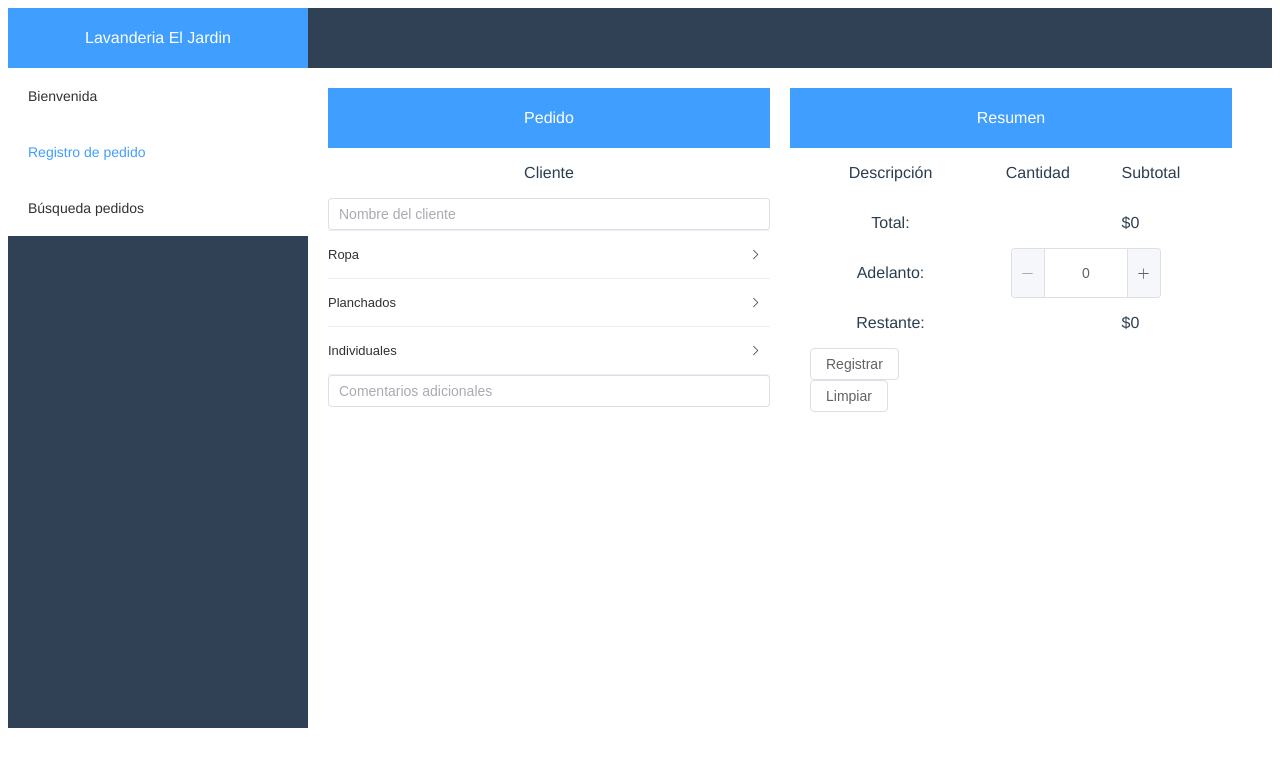
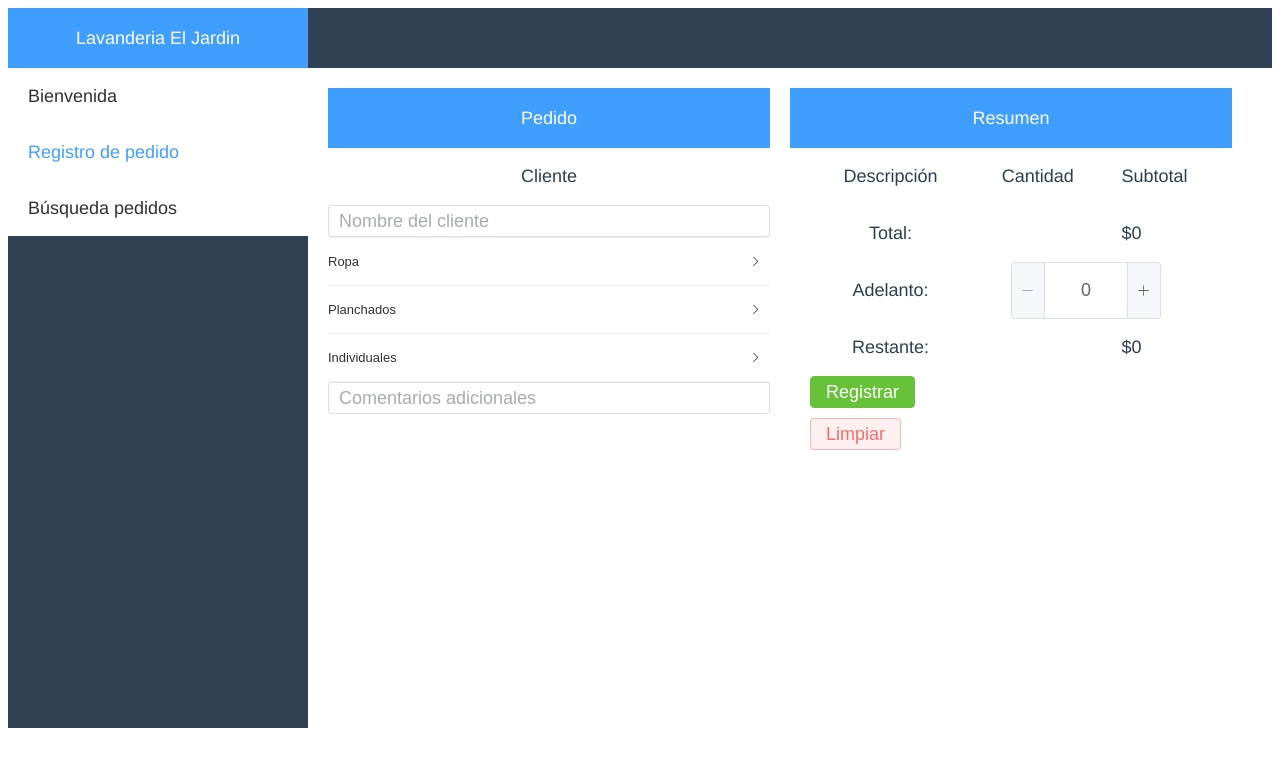
Before and after one commit to PabloeAguilar/lavanderiVue, a Vue app: page /registroPedido in a window 1280 px wide. Shown: the top 766 px of the page. Built offline with nearby package versions, Linux system fonts and the light colour scheme.

Commit message:
Ajustes menores de vista y limpieza de console logs

```diff
--- a/electron/db/handlers.ts
+++ b/electron/db/handlers.ts
@@ -30,14 +30,12 @@ export function setupDbIpcHandlers() {
 
     ipcMain.handle('db:searchOrden', (event, idOrden: number) => {
         const db = DB.getInstance();
-        console.log("Se va a buscar la orden con id: " + idOrden);
         let orden = db.prepare("SELECT o.*, c.nombre FROM ordenes o join clientes c on o.idCliente = c.id WHERE o.id = ?").get(idOrden);
         let respuesta:CustomResponse = {
             data: orden,
             estatus: 200,
             statusText: 'OK',
         }
-        console.log(respuesta);
         return respuesta;
     })
 
--- a/electron/preload.ts
+++ b/electron/preload.ts
@@ -33,7 +33,6 @@ contextBridge.exposeInMainWorld('electronApi', {
   getPedidosByOrder: (idOrden: number) => ipcRenderer.invoke('db:getPedidosByOrder', idOrden)
   ,
   insertOrden: async (nameUser:string, pedidos:[], comentarios?:String, adelanto:number, idUser?:number,) => {
-    console.log("orden inserción recibida");
     let fecha = new Date();
     let fechaString = new Intl.DateTimeFormat(["es-MX", "en-Us"], options).format(fecha);
     if (idUser === undefined || idUser === null) {
--- a/electron/utilities/printUtilities.ts
+++ b/electron/utilities/printUtilities.ts
@@ -42,7 +42,6 @@
 
     function generateReciboHtml(contenido, configs) {
         const infoPedido = generarInfoPedidos(contenido.pedidos, contenido.ordenFinal);
-        console.log(configs)
         const mapConfigs = configs.reduce((map, obj) => {
             map.set(obj.nombre, obj.valor);
             return map;
@@ -68,7 +67,7 @@
             <div class="detalle">${mapConfigs.get('rfc')}</div>
             <div class="detalle">${mapConfigs.get('direccion')}</div>
             <div class="detalle">${mapConfigs.get('horario')}</div>
-            <div class="detalle">${mapConfigs.get('telefono')}</div>
+            <div class="detalle">TELEFONO: ${mapConfigs.get('telefono')}</div>
             <div class="detalle">${mapConfigs.get('notas')}</div>
 
 
@@ -77,7 +76,6 @@
         </body>
         </html>
       `
-        console.log(infoPedido);
     }
 
     function generarInfoPedidos(pedidos: Pedido[], orden:Orden): string {
--- a/src/App.vue
+++ b/src/App.vue
@@ -40,6 +40,22 @@ function  menuSeleccionado(nombreModulo:string) {
   -moz-osx-font-smoothing: grayscale;
   text-align: center;
   color: #2c3e50;
+  font-size: large;
+}
+
+.el-collapse-item__title,
+p,
+.el-input-number .el-input__inner,
+.el-input .el-input__inner,
+.el-table__body,
+.el-button > span,
+thead,
+span {
+  font-size: large;
+}
+
+.el-autocomplete-suggestion li {
+  font-size: large !important;
 }
 
 .el-header {
--- a/src/components/BusquedaPedido.vue
+++ b/src/components/BusquedaPedido.vue
@@ -40,8 +40,6 @@ function loadLastOrders() {
   window.electronApi.dbLastOrders(5).then((resp: CustomResponse) => {
     if (resp.estatus === 200) {
       ordenes.value = resp.data
-      console.log(ordenes)
-      console.log("resp", resp.data)
     }
   });
 }
--- a/src/components/RegistroPedido.vue
+++ b/src/components/RegistroPedido.vue
@@ -86,8 +86,6 @@ async function registrarPedido() {
   }
   const result = await window.electronApi.insertOrden(nombreCliente.value, toRaw(listaPedido), comentariosGenerales.value, adelanto.value, idCliente);
   if (result.estatus == 200) {
-    mensaje.value = "registro guardado";
-    tipoMensaje.value = 'success';
     ordenId.value = result.data.orden.data
     mostrarMensaje("Guardado correcto", "success", "registro guardado", 0)
   } else {
@@ -212,7 +210,6 @@ function handleClearClient() {
             </el-main>
             <el-footer class="alineadoIzquierda">
               <el-button @click="agregarRopa()" type="primary">Agregar</el-button>
-              <el-button disabled type="info">Agregar aparte</el-button>
             </el-footer>
           </el-collapse-item>
           <el-collapse-item title="Planchados">
@@ -365,14 +362,14 @@ function handleClearClient() {
           </el-col>
         </el-row>
         <el-footer>
-          <el-row>
-            <el-button @click="registrarPedido">Registrar</el-button>
+          <el-row v-if="ordenId == 0" style="margin-bottom: 10px">
+            <el-button type="success" @click="registrarPedido">Registrar</el-button>
           </el-row>
           <el-row>
-            <el-button @click="restartForm">Limpiar</el-button>
+            <el-button plain type="danger" @click="restartForm">Limpiar</el-button>
           </el-row>
-          <el-row v-if="ordenId != 0">
-            <el-button @click="imprimirPedido">Imprimir</el-button>
+          <el-row v-if="ordenId != 0"  style="margin-top: 10px">
+            <el-button type="primary" plain @click="imprimirPedido">Imprimir</el-button>
           </el-row>
 
         </el-footer>
```
